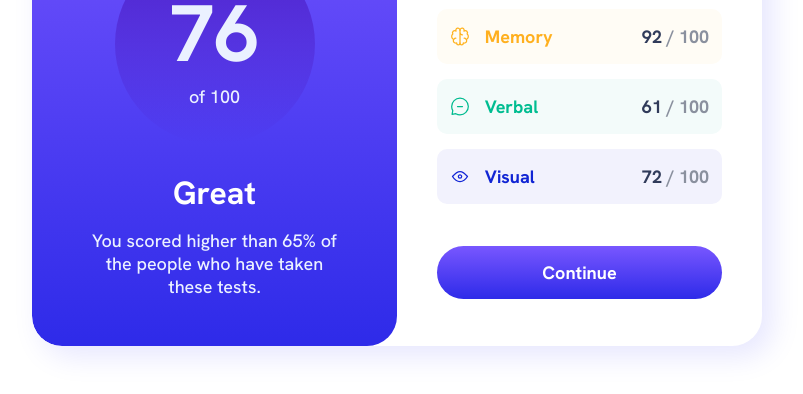
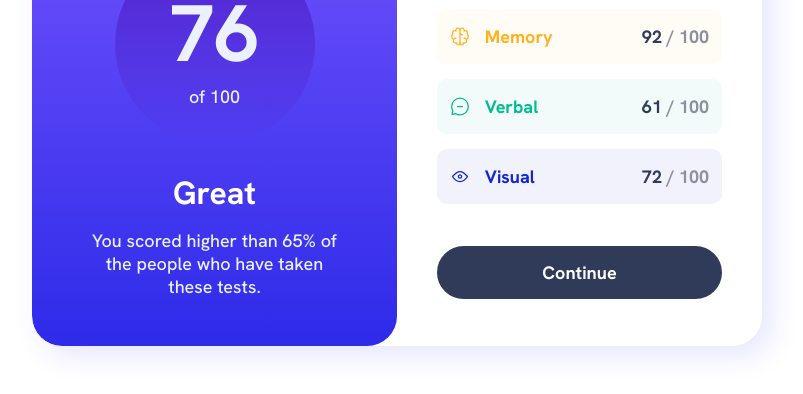
Before and after one commit to NatthaphongChaephimai/ResultsSummaryComponent.github.io, a plain HTML site: page index.html in a window 1280 px wide. In both pictures the pointer is over the button "Continue". Shown: the part 304-698 px from the top of the page, without its empty margins (243-1046 px from the left). Drawn offline with Linux system fonts and the light colour scheme.

Commit message:
Add files via upload

```diff
--- a/style.css
+++ b/style.css
@@ -204,6 +204,10 @@ h1 {
     padding: 15px 0;
 }
 
+.btn:hover {
+    background: var(--neutral-Dark-Gray-Blue);
+}
+
 @media (max-width: 376px) {
 
     .home {
```
